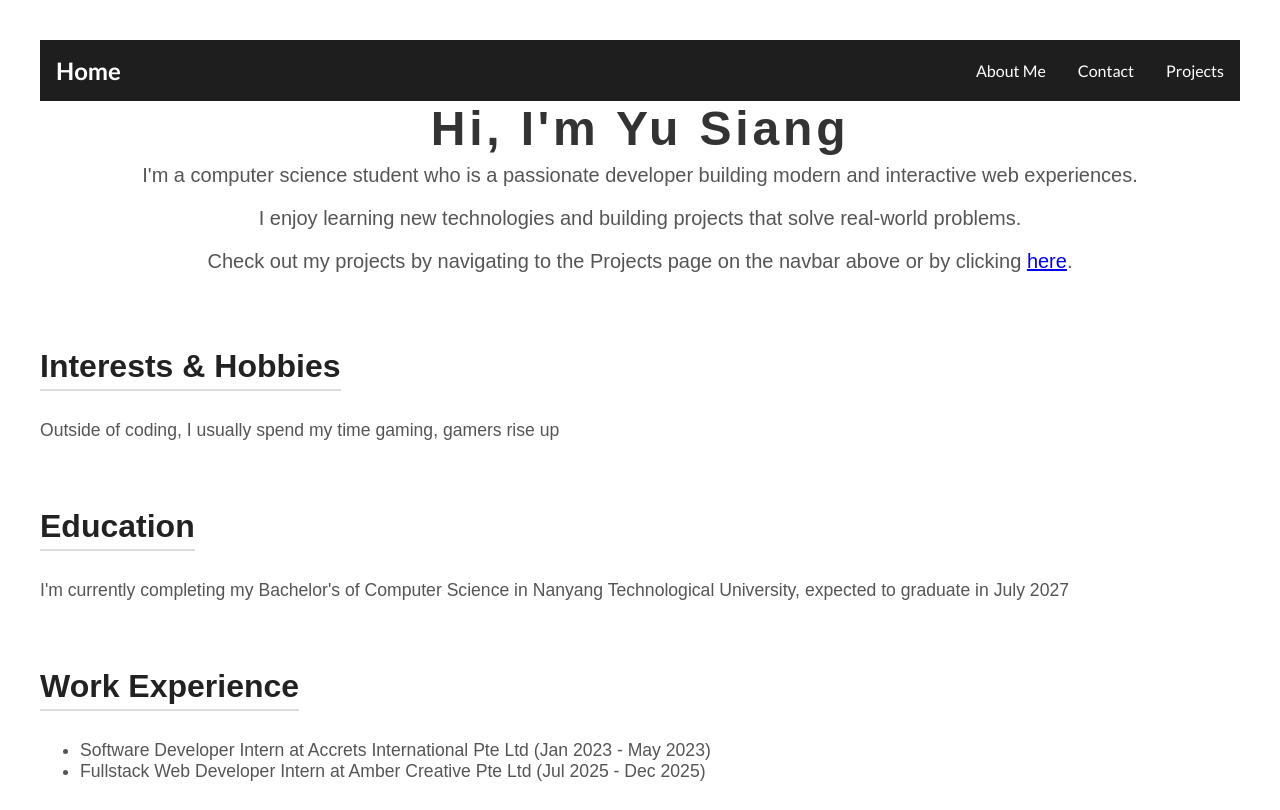
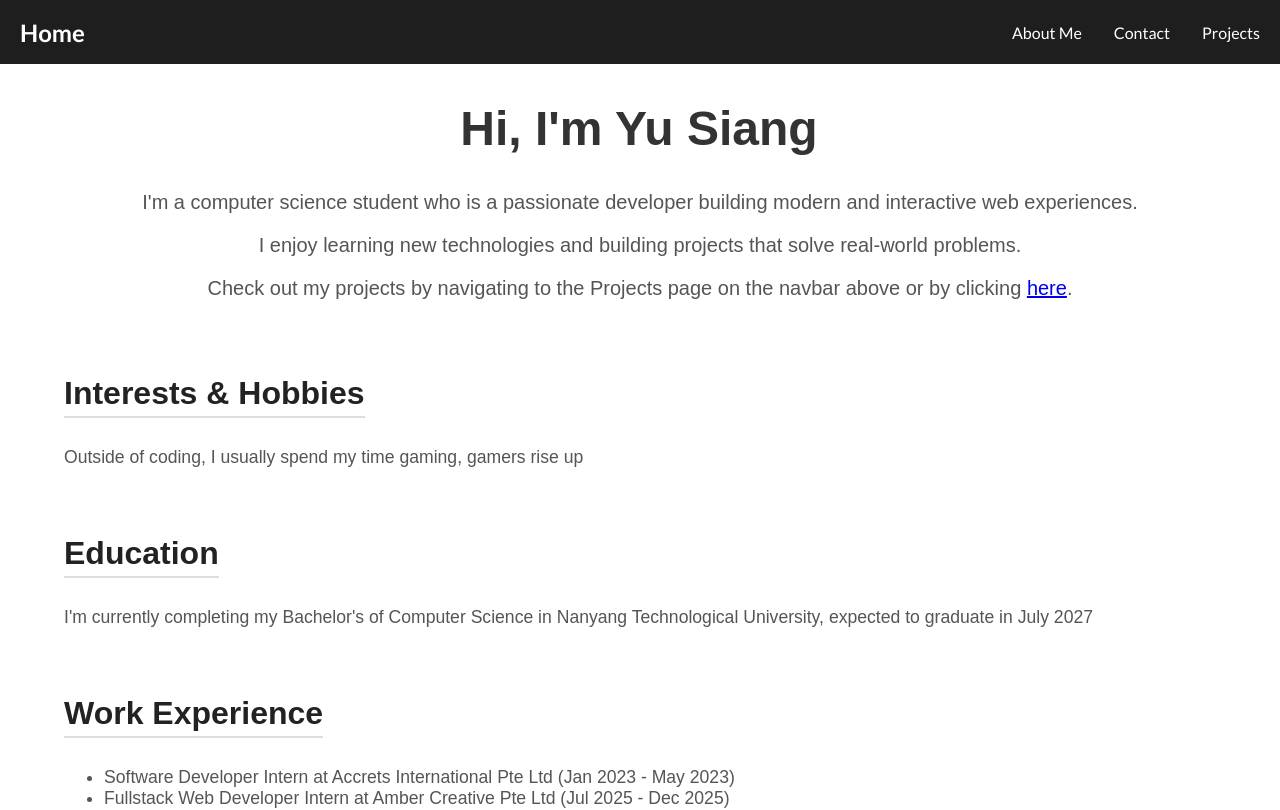
Before and after one commit to AlasamAkkit/yusiang-portfolio, a React (Vite) app: page /aboutme in a window 1280 px wide. Shown: the top 810 px of the page. Built offline with nearby package versions, Linux system fonts and the light colour scheme.

Commit message:
css animations and mui buttons

```diff
--- a/src/pages/AboutMe.tsx
+++ b/src/pages/AboutMe.tsx
@@ -7,7 +7,7 @@ const AboutMe = () => {
     <div className="about-container">
       <Navbar />
       <section className="hero">
-        <h1 className="hero-title">Hi, I'm Yu Siang</h1>
+        <h1 className="hero-title cursor typewriter-animation">Hi, I'm Yu Siang</h1>
         <p className="hero-subtitle1">
           I'm a computer science student who is a passionate developer building modern and interactive web experiences.
         </p>
--- a/src/pages/Home.tsx
+++ b/src/pages/Home.tsx
@@ -37,7 +37,15 @@ const Home = () => {
     >
       {!started && (
         <section className="hero">
-          <h1 className="hero-title">WELCOME</h1>
+          <h1 className="hero-title">
+            <span>W</span>
+            <span>E</span>
+            <span>L</span>
+            <span>C</span>
+            <span>O</span>
+            <span>M</span>
+            <span>E</span>
+          </h1>
           <p className="hero-instruction">Click anywhere or press Enter/Space to begin</p>
         </section>
       )}
--- a/src/pages/Proj1.tsx
+++ b/src/pages/Proj1.tsx
@@ -1,8 +1,13 @@
-import { Link } from "react-router-dom";
+import { useNavigate } from "react-router-dom";
 import "../styles/pagecss/proj1.css";
 import Navbar from "../components/Navbar";
+import { Button } from "@mui/material";
 
 const Proj1 = () => {
+  const navigate = useNavigate();
+  const handleBackClick = () => {
+    navigate("/projects");
+  }
   return (
     <div className="project-detail">
       <Navbar />
@@ -28,9 +33,9 @@ const Proj1 = () => {
       <p><a href="https://github.com/KCCHONG1997/ecom_backend">Backend</a></p>
       <p><a href="https://github.com/KCCHONG1997/ecom_db">Database</a></p>
 
-      <Link to="/projects" className="back-button">
+      <Button variant="contained" color="primary" className="back-button" onClick={handleBackClick}>
         ← Back to Projects
-      </Link>
+      </Button>
     </div>
   );
 };
--- a/src/pages/Proj2.tsx
+++ b/src/pages/Proj2.tsx
@@ -1,8 +1,13 @@
-import { Link } from "react-router-dom";
+import { useNavigate } from "react-router-dom";
 import "../styles/pagecss/proj2.css";
 import Navbar from "../components/Navbar";
+import { Button } from "@mui/material";
 
 const Proj2 = () => {
+  const navigate = useNavigate();
+  const handleBackClick = () => {
+    navigate("/projects");
+  }
   return (
     <div className="project-detail">
       <Navbar />
@@ -20,9 +25,9 @@ const Proj2 = () => {
 
       <p className="project-description">Check out the repository for the source code <a href="https://github.com/AlasamAkkit/reactjobs">here</a></p>
 
-      <Link to="/projects" className="back-button">
+      <Button variant="contained" color="primary" className="back-button" onClick={handleBackClick}>
         ← Back to Projects
-      </Link>
+      </Button>
     </div>
   );
 };
--- a/src/pages/Proj3.tsx
+++ b/src/pages/Proj3.tsx
@@ -1,18 +1,18 @@
-import { Link } from "react-router-dom";
+import { useNavigate } from "react-router-dom";
 import "../styles/pagecss/proj3.css";
 import Navbar from "../components/Navbar";
+import { Button } from "@mui/material";
+
 
 const Proj3 = () => {
+  const navigate = useNavigate();
+  const handleBackClick = () => {
+    navigate("/projects");
+  }
   return (
     <div className="project-detail">
       <Navbar />
       <h1 className="project-title">Hospital Management System</h1>
-
-      <img
-        src="/assets/hms.png"
-        alt="HMS image"
-        className="project-image"
-      />
 
       <p className="project-description">
         Hospital Management System (HMS) is a Command Line Interface (CLI) application
@@ -24,9 +24,9 @@ const Proj3 = () => {
 
       <p className="project-description">Check out the repository for the source code <a href="https://github.com/AlasamAkkit/SC2002-project">here</a></p>
 
-      <Link to="/projects" className="back-button">
+      <Button variant="contained" color="primary" className="back-button" onClick={handleBackClick}>
         ← Back to Projects
-      </Link>
+      </Button>
     </div>
   );
 };
--- a/src/pages/Proj4.tsx
+++ b/src/pages/Proj4.tsx
@@ -1,11 +1,13 @@
-import { Link } from "react-router-dom";
 import "../styles/pagecss/proj4.css";
 import Navbar from "../components/Navbar";
-import ImageList from '@mui/material/ImageList';
-import ImageListItem from '@mui/material/ImageListItem';
-import { useMediaQuery, useTheme } from "@mui/material";
+import { useMediaQuery, useTheme, Button, ImageList, ImageListItem } from "@mui/material";
+import { useNavigate } from "react-router-dom";
 
 const Proj4 = () => {
+  const navigate = useNavigate();
+  const handleBackClick = () => {
+    navigate("/projects");
+  }
   const itemData = [
     {
       img: "/assets/Tasktracker1.png",
@@ -59,9 +61,9 @@ const Proj4 = () => {
         <p><a href="https://github.com/AlasamAkkit/task-tracker-backend">backend</a></p>
       </p>
 
-      <Link to="/projects" className="back-button">
+      <Button variant="contained" color="primary" className="back-button" onClick={handleBackClick}>
         ← Back to Projects
-      </Link>
+      </Button>
     </div>
   );
 };
--- a/src/pages/Projects.tsx
+++ b/src/pages/Projects.tsx
@@ -1,6 +1,7 @@
-import { Link } from 'react-router-dom';
+import { useNavigate, type To } from 'react-router-dom';
 import '../styles/pagecss/projects.css';
 import Navbar from '../components/Navbar';
+import { Button } from '@mui/material';
 
 const projectData = [
   {
@@ -34,6 +35,10 @@ const projectData = [
 ];
 
 const Projects = () => {
+  const navigate = useNavigate();
+  const handleFindOutMore = (link: To) => {
+    navigate(link);
+  }
   return (
     <div className="projects-container">
       <Navbar />
@@ -48,9 +53,14 @@ const Projects = () => {
               className="project-image"
             />
             <p className="project-description">{project.description}</p>
-            <Link to={project.link} className="project-button">
+            <Button
+              variant="contained"
+              color="primary"
+              onClick={() => handleFindOutMore(project.link)}
+              className="project-button"
+            >
               Find Out More
-            </Link>
+            </Button>
           </div>
         ))}
       </div>
--- a/src/styles/componentcss/navbar.css
+++ b/src/styles/componentcss/navbar.css
@@ -1,10 +1,26 @@
 @import url('https://fonts.googleapis.com/css2?family=Lato:wght@400;700&display=swap');
 
+html, body, #root {
+  margin: 0;
+  padding: 0;
+  box-sizing: border-box;
+}
+
+:root { --nav-h: 64px; }
+
+body { padding-top: var(--nav-h); }
+
 .navbar {
+  position: fixed;
+  top: 0;
+  left: 0;
+  right: 0;
+  z-index: 1000;
+  height: var(--nav-h);
+  padding: 0 1.25rem;
   display: flex;
   justify-content: space-between;
   align-items: center;
-  padding: 1rem 1rem;
   background-color: #1e1e1e;
   color: white;
 }
--- a/src/styles/pagecss/about.css
+++ b/src/styles/pagecss/about.css
@@ -1,5 +1,23 @@
+.cursor{
+    position: relative;
+    width: 24em;
+    margin: 0 auto;
+    border-right: 2px solid rgba(255,255,255,.75);
+    font-size: 30px;
+    text-align: center;
+    white-space: nowrap;
+    overflow: hidden;
+    transform: translateY(-50%);
+}
+
+.typewriter-animation {
+  animation:
+    typewriter 5s steps(50) 1s 1 normal both,
+    blinkingCursor 500ms steps(50) infinite normal;
+}
+
 .about-container {
-  padding: 2rem;
+  padding: 4rem;
   font-family: 'Poppins', sans-serif;
   color: #333;
 }
@@ -54,3 +72,12 @@
   display: inline-block;
   margin-right: 0.5rem;
 }
+
+@keyframes typewriter {
+  from { width: 0; }
+  to { width: 100%; }
+}
+@keyframes blinkingCursor{
+  from { border-right-color: rgba(255,255,255,.75); }
+  to { border-right-color: transparent; }
+}
--- a/src/styles/pagecss/home.css
+++ b/src/styles/pagecss/home.css
@@ -24,11 +24,41 @@
   animation: floatIn 700ms ease both;
 }
 
-.hero-title {
+.hero-title span{
   font-size: clamp(3rem, 10vw, 7rem);
   font-weight: 800;
   letter-spacing: 0.08em;
   margin: 0;
+  display: inline-block;
+  animation: wave 2s ease-in-out infinite;
+}
+
+.hero-title span:nth-child(1){
+  animation-delay: 0s;
+}
+
+.hero-title span:nth-child(2){
+  animation-delay: 0.2s;
+}
+
+.hero-title span:nth-child(3){
+  animation-delay: 0.4s;
+}
+
+.hero-title span:nth-child(4){
+  animation-delay: 0.6s;
+}
+
+.hero-title span:nth-child(5){
+  animation-delay: 0.8s;
+}
+
+.hero-title span:nth-child(6){
+  animation-delay: 1s;
+}
+
+.hero-title span:nth-child(7){
+  animation-delay: 1.2s;
 }
 
 .hero-instruction {
@@ -91,6 +121,15 @@
   to   { opacity: 1; transform: translateY(0) scale(1); }
 }
 
+@keyframes wave {
+    0%, 100% {
+        transform: translateY(0);
+    }
+    50% {
+        transform: translateY(-20px);
+    }
+}
+
 @media (prefers-reduced-motion: reduce) {
   * { animation: none !important; transition: none !important; }
 }
```
